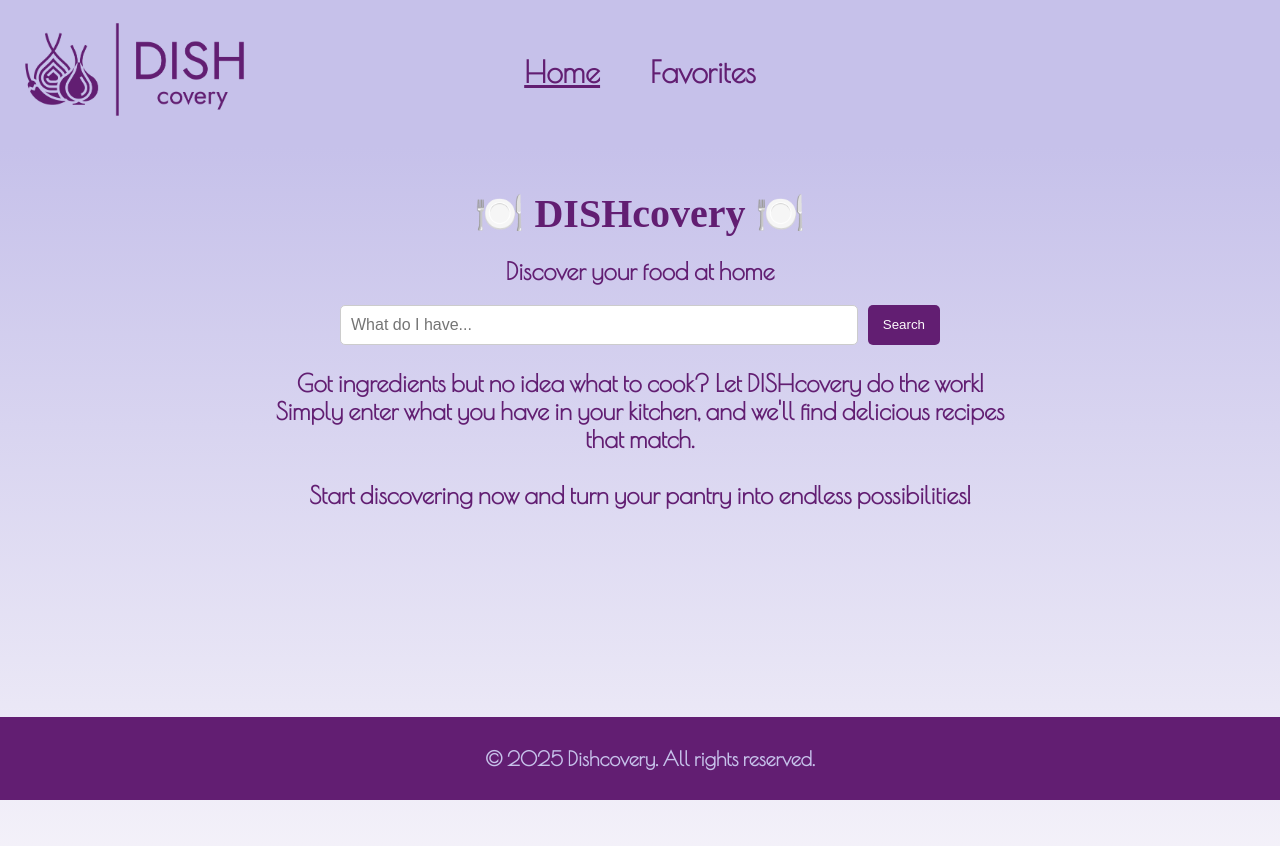
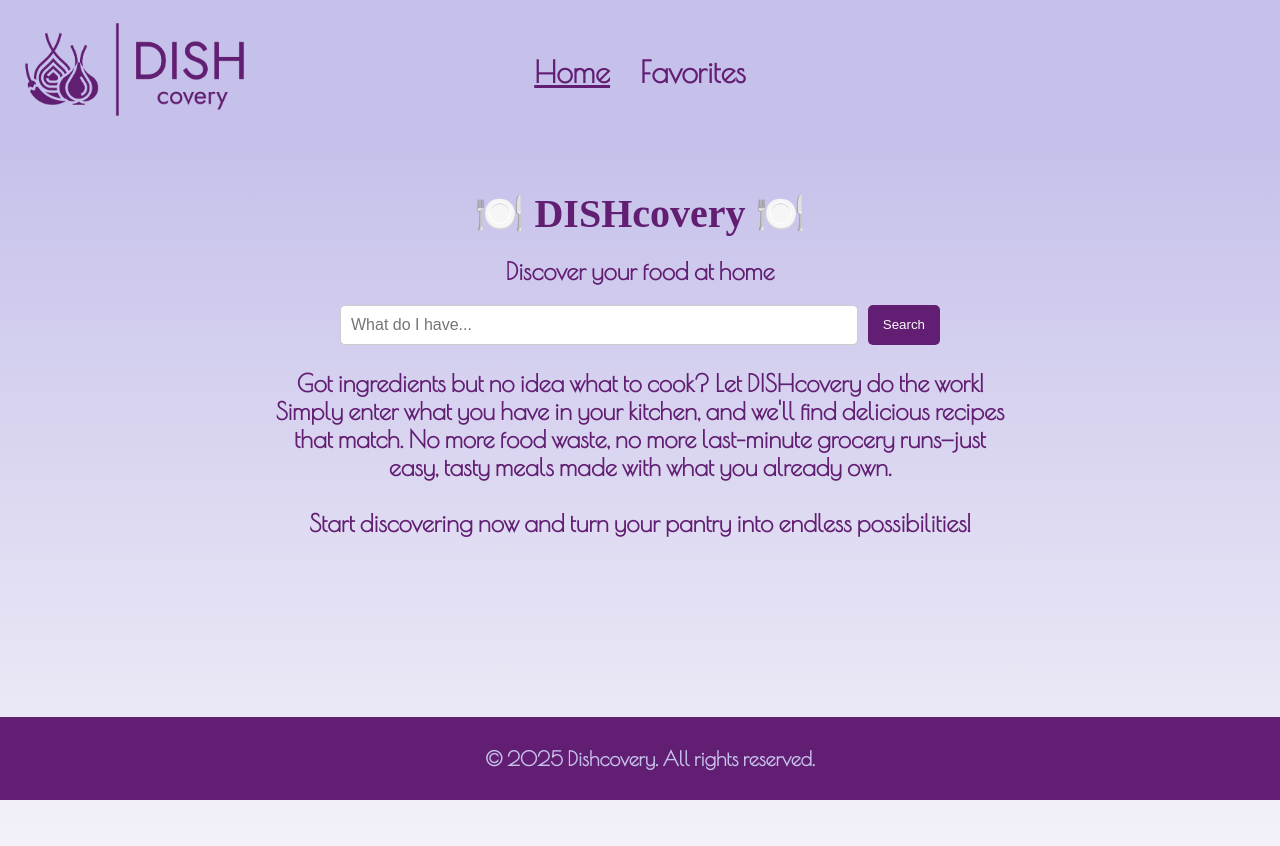
Before and after one commit to Krnsand/dishcovery, a React (Vite) app: page / in a window 1280 px wide. Shown: the top 846 px of the page. Built offline with nearby package versions, Linux system fonts and the light colour scheme; a web font is replaced by a local one.

Commit message:
Fix spacing on hamburger menu, add lost text to hometext

```diff
--- a/src/components/Navigation.tsx
+++ b/src/components/Navigation.tsx
@@ -47,12 +47,13 @@ const MenuIcon = styled.div`
 
   @media (max-width: 768px) {
     display: block;
+    color: ${(props) => props.theme.colors.primary};
   }
 `;
 
 const LinksContainer = styled.div`
   display: flex;
-  gap: 50px;
+  gap: 30px;
   position: absolute;
   left: 50%;
   transform: translateX(-50%);
@@ -63,7 +64,7 @@ const LinksContainer = styled.div`
     top: 100%;
     left: 50;
     width: 100%;
-    background-color: ${(props) => props.theme.colors.secondary};
+    background-color: ${(props) => props.theme.colors.primary};
     text-align: center;
     padding: 10px 0;
     display: ${({ menuOpen }) => (menuOpen ? "flex" : "none")};
@@ -86,6 +87,12 @@ const StyledNavLink = styled(NavLink)`
   @media (max-width: 768px) {
     font-size: 24px;
     padding: 10px 0;
+    color: ${(props) => props.theme.colors.secondary};
+
+    &.active {
+      text-decoration: underline;
+      color: ${(props) => props.theme.colors.secondary};
+    }
   }
 `;
 
--- a/src/pages/Home.tsx
+++ b/src/pages/Home.tsx
@@ -38,7 +38,8 @@ const Home = () => {
         <HomeText>
           Got ingredients but no idea what to cook? Let DISHcovery do the work!
           Simply enter what you have in your kitchen, and we'll find delicious
-          recipes that match.
+          recipes that match. No more food waste, no more last-minute grocery
+          runs—just easy, tasty meals made with what you already own.
           <br />
           <br />
           Start discovering now and turn your pantry into endless possibilities!
@@ -80,6 +81,7 @@ const SubText = styled.h2`
 
   @media (max-width: 768px) {
     font-size: 1.2rem;
+    font-weight: 900px;
   }
 `;
 
@@ -106,5 +108,6 @@ const HomeText = styled.p`
   @media (max-width: 768px) {
     font-size: 1.2rem;
     width: 90%;
+    font-weight: 900px;
   }
 `;
```
Also changed, not shown: src/components/RecipeCard.tsx (+17 -17 lines).
